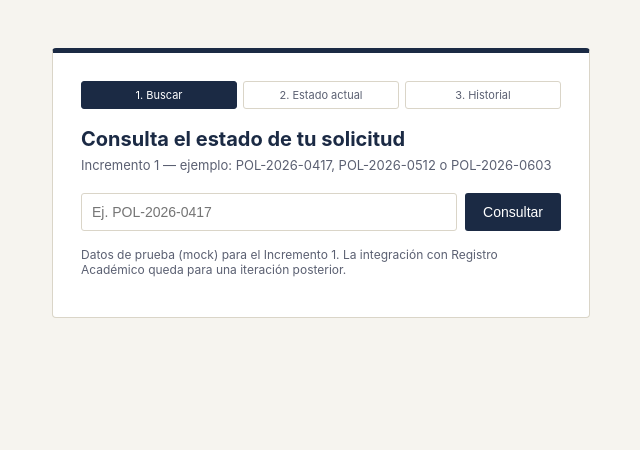
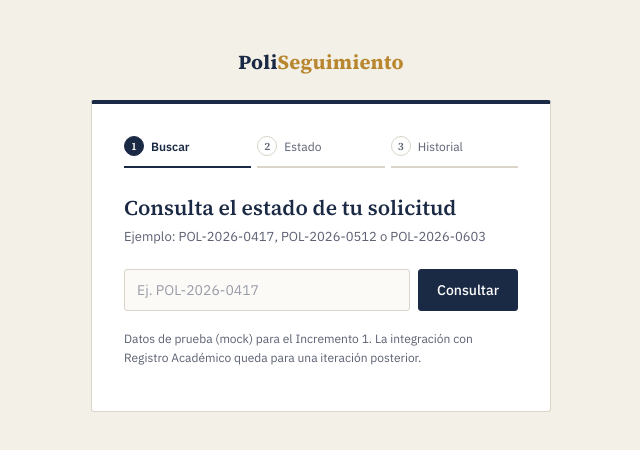
Before and after one commit to taale684-afk/CERTIFICADOFINAL, a website: page public/index.html in a window 1280 px wide. Shown: the whole page, without its empty margins (319-959 px from the left). Drawn offline with Linux system fonts and the light colour scheme.

Commit message:
feat: rediseno visual completo (identidad navy/dorado, stepper numerado, linea de tiempo)

```diff
--- a/public/css/styles.css
+++ b/public/css/styles.css
@@ -1,39 +1,203 @@
+/* ===== PoliSeguimiento — sistema de diseño =====
+   Identidad: expediente/dossier institucional. Navy + dorado, tipografía
+   serif para títulos (tono de acta oficial) y sans para la interfaz. */
+
+@import url('https://fonts.googleapis.com/css2?family=Source+Serif+4:opsz,wght@8..60,500;8..60,600;8..60,700&family=IBM+Plex+Sans:wght@400;500;600&display=swap');
+
 :root{
-  --ink:#1B2A44; --slate:#5B6072; --gold:#B8862E;
-  --amber-bg:#F5E7D3; --amber:#A8631F; --gold-soft:#EFE2C6;
-  --line:#DAD5C8; --paper:#F6F4EF; --card:#FFFFFF;
+  --ink:#1B2A44;
+  --ink-soft:#2E3B57;
+  --slate:#5B6072;
+  --gold:#B8862E;
+  --gold-soft:#EFE2C6;
+  --sage:#3F6D53;
+  --sage-bg:#E7EFE9;
+  --amber:#A8631F;
+  --amber-bg:#F5E7D3;
+  --brick:#9C4B3B;
+  --brick-bg:#F3E4E0;
+  --line:#DAD5C8;
+  --paper:#F3F0E8;
+  --card:#FFFFFF;
+  --serif:'Source Serif 4', Georgia, serif;
+  --sans:'IBM Plex Sans', -apple-system, Arial, sans-serif;
 }
-body{ font-family: -apple-system, Arial, sans-serif; background:var(--paper); color:var(--ink);
-      display:flex; justify-content:center; padding:40px 16px; }
-.card{ background:var(--card); border:1px solid var(--line); border-top:5px solid var(--ink);
-       border-radius:4px; padding:28px; width:100%; max-width:480px; }
-h1{ font-size:20px; margin:0 0 6px; }
-p.sub{ color:var(--slate); font-size:13px; margin:0 0 20px; }
-.row{ display:flex; gap:8px; margin-bottom:16px; }
-input{ flex:1; padding:10px; border:1px solid var(--line); border-radius:3px; font-size:14px; }
-button{ padding:10px 18px; border:none; border-radius:3px; background:var(--ink); color:#fff;
-        cursor:pointer; font-size:14px; }
-button.ghost{ background:transparent; color:var(--ink); border:1px solid var(--line); }
-#resultado{ margin-top:10px; }
-.badge{ display:inline-block; padding:4px 10px; border-radius:3px; font-size:12px; font-weight:600; }
+
+*{ box-sizing:border-box; }
+
+body{
+  font-family:var(--sans);
+  background:var(--paper);
+  color:var(--ink-soft);
+  margin:0;
+  min-height:100vh;
+  display:flex;
+  flex-direction:column;
+  align-items:center;
+  padding:48px 16px;
+}
+
+/* Marca */
+.brand{
+  font-family:var(--serif);
+  font-weight:700;
+  font-size:20px;
+  color:var(--ink);
+  margin-bottom:24px;
+  letter-spacing:.2px;
+}
+.brand span{ color:var(--gold); }
+
+.card{
+  background:var(--card);
+  border:1px solid var(--line);
+  border-top:4px solid var(--ink);
+  border-radius:3px;
+  padding:32px;
+  width:100%;
+  max-width:460px;
+}
+
+/* Stepper numerado: el contenido sí es una secuencia (Buscar -> Estado -> Historial) */
+.stepper{
+  display:flex;
+  align-items:center;
+  gap:6px;
+  margin-bottom:26px;
+}
+.step-tab{
+  flex:1;
+  display:flex;
+  align-items:center;
+  gap:7px;
+  font-size:12px;
+  color:var(--slate);
+  padding-bottom:10px;
+  border-bottom:2px solid var(--line);
+}
+.step-tab .num{
+  width:20px; height:20px; flex:none;
+  border-radius:50%;
+  border:1.5px solid var(--line);
+  display:flex; align-items:center; justify-content:center;
+  font-family:var(--serif); font-weight:600; font-size:11px;
+  color:var(--slate);
+}
+.step-tab.active{ color:var(--ink); border-bottom-color:var(--ink); font-weight:600; }
+.step-tab.active .num{ background:var(--ink); border-color:var(--ink); color:#fff; }
+
+h1{
+  font-family:var(--serif);
+  font-weight:600;
+  font-size:21px;
+  color:var(--ink);
+  margin:0 0 6px;
+  line-height:1.3;
+}
+p.sub{ color:var(--slate); font-size:13px; margin:0 0 22px; line-height:1.5; }
+
+.row{ display:flex; gap:8px; margin-bottom:14px; }
+input{
+  flex:1;
+  padding:11px 12px;
+  border:1px solid var(--line);
+  border-radius:3px;
+  font-size:14px;
+  font-family:var(--sans);
+  background:#FBFAF7;
+  color:var(--ink);
+}
+input:focus{ outline:2px solid var(--gold); outline-offset:1px; }
+input::placeholder{ color:#9A9CA8; }
+
+button{
+  padding:11px 18px;
+  border:1px solid var(--ink);
+  border-radius:3px;
+  background:var(--ink);
+  color:#fff;
+  cursor:pointer;
+  font-family:var(--sans);
+  font-weight:500;
+  font-size:14px;
+  white-space:nowrap;
+}
+button:hover{ background:var(--ink-soft); }
+button:focus-visible{ outline:2px solid var(--gold); outline-offset:2px; }
+button.ghost{ background:transparent; color:var(--ink); border-color:var(--line); }
+button.ghost:hover{ background:#FBFAF7; }
+
+#resultado, #estado-contenido{ margin-top:4px; }
+
+.badge{
+  display:inline-block;
+  padding:4px 11px;
+  border-radius:3px;
+  font-size:11.5px;
+  font-weight:600;
+  margin-left:6px;
+}
 .badge.pendiente{ background:var(--amber-bg); color:var(--amber); }
 .badge.trasladada{ background:var(--gold-soft); color:var(--gold); }
-.badge.revision{ background:#E7EFE9; color:#3F6D53; }
-.error{ color:#9C4B3B; font-size:13px; }
-.hint{ color:var(--slate); font-size:12px; margin-top:14px; }
-.historial{ margin-top:14px; border-top:1px solid var(--line); padding-top:10px; }
-.historial h3{ font-size:13px; margin:0 0 8px; }
-.historial ul{ list-style:none; padding:0; margin:0; }
-.historial li{ font-size:12.5px; padding:6px 0; border-bottom:1px dashed var(--line); }
-.historial .fecha{ color:var(--slate); font-size:11px; }
-.tiempo-box{ margin-top:14px; padding:10px 12px; border-radius:3px; font-size:12.5px; }
-.tiempo-box.ok{ background:#E7EFE9; color:#3F6D53; }
-.tiempo-box.alerta{ background:#F3E4E0; color:#9C4B3B; font-weight:600; }
+.badge.revision{ background:var(--sage-bg); color:var(--sage); }
 
-/* Navegación de pantallas (Buscar / Estado / Historial) */
-.stepper{ display:flex; gap:6px; margin-bottom:18px; }
-.step-tab{ flex:1; text-align:center; font-size:11px; padding:6px 4px; border:1px solid var(--line);
-           border-radius:3px; color:var(--slate); background:var(--card); }
-.step-tab.active{ background:var(--ink); color:#fff; border-color:var(--ink); }
+.error{ color:var(--brick); font-size:13px; margin:8px 0 0; }
+.hint{ color:var(--slate); font-size:12px; margin-top:18px; line-height:1.6; }
+
+/* Ficha de estado */
+.ficha-titulo{ font-size:15px; font-weight:600; color:var(--ink); margin:14px 0 2px; }
+.ficha-meta{ font-size:12.5px; color:var(--slate); margin:0 0 14px; }
+.ficha-campo{ font-size:13.5px; color:var(--ink-soft); margin:10px 0; line-height:1.5; }
+.ficha-campo strong{ color:var(--ink); }
+
+/* Caja de alerta de tiempo — el único elemento "llamativo" de la interfaz */
+.tiempo-box{
+  margin-top:16px;
+  padding:12px 14px;
+  border-radius:3px;
+  font-size:13px;
+  line-height:1.5;
+}
+.tiempo-box.ok{ background:var(--sage-bg); color:var(--sage); }
+.tiempo-box.alerta{ background:var(--brick-bg); color:var(--brick); font-weight:600; }
+
+/* Historial: línea de tiempo con marcadores */
+.historial{ margin-top:18px; padding-top:16px; border-top:1px solid var(--line); }
+.historial h3{ font-family:var(--serif); font-size:14px; color:var(--ink); margin:0 0 14px; font-weight:600; }
+.historial ul{ list-style:none; padding:0; margin:0; position:relative; }
+.historial ul::before{
+  content:"";
+  position:absolute; left:4px; top:6px; bottom:6px;
+  width:2px; background:var(--line);
+}
+.historial li{
+  position:relative;
+  padding:0 0 18px 24px;
+  font-size:13px;
+  color:var(--ink-soft);
+  line-height:1.5;
+}
+.historial li:last-child{ padding-bottom:0; }
+.historial li::before{
+  content:"";
+  position:absolute; left:0; top:4px;
+  width:9px; height:9px; border-radius:50%;
+  background:var(--card); border:2px solid var(--gold);
+}
+.historial li strong{ color:var(--ink); font-weight:600; }
+.historial .fecha{ color:var(--slate); font-size:11.5px; }
+
+/* Reenvío de documento */
+.reenvio-box{
+  margin-top:18px;
+  padding:16px;
+  border:1px solid var(--gold-soft);
+  background:#FDFBF6;
+  border-radius:3px;
+}
+.reenvio-box p{ margin:0 0 10px; font-size:13px; color:var(--ink-soft); line-height:1.5; }
+.reenvio-box p strong{ color:var(--ink); }
+
+.nav-row{ display:flex; justify-content:space-between; margin-top:22px; gap:10px; }
+
 .screen.hidden{ display:none; }
-.nav-row{ display:flex; justify-content:space-between; margin-top:18px; gap:8px; }
--- a/public/index.html
+++ b/public/index.html
@@ -4,20 +4,23 @@
 <meta charset="UTF-8">
 <meta name="viewport" content="width=device-width, initial-scale=1.0">
 <title>PoliSeguimiento — Incremento 1</title>
+<link rel="preconnect" href="https://fonts.googleapis.com">
 <link rel="stylesheet" href="css/styles.css">
 </head>
 <body>
+  <div class="brand">Poli<span>Seguimiento</span></div>
+
   <div class="card">
     <div class="stepper">
-      <div class="step-tab active" id="tab-1">1. Buscar</div>
-      <div class="step-tab" id="tab-2">2. Estado actual</div>
-      <div class="step-tab" id="tab-3">3. Historial</div>
+      <div class="step-tab active" id="tab-1"><span class="num">1</span> Buscar</div>
+      <div class="step-tab" id="tab-2"><span class="num">2</span> Estado</div>
+      <div class="step-tab" id="tab-3"><span class="num">3</span> Historial</div>
     </div>
 
     <!-- Pantalla 1: Buscar -->
     <div class="screen" id="screen-1">
       <h1>Consulta el estado de tu solicitud</h1>
-      <p class="sub">Incremento 1 — ejemplo: POL-2026-0417, POL-2026-0512 o POL-2026-0603</p>
+      <p class="sub">Ejemplo: POL-2026-0417, POL-2026-0512 o POL-2026-0603</p>
       <div class="row">
         <input id="radicado" placeholder="Ej. POL-2026-0417" />
         <button onclick="consultar()">Consultar</button>
@@ -29,6 +32,7 @@
     <!-- Pantalla 2: Estado actual (incluye la alerta de tiempo) -->
     <div class="screen hidden" id="screen-2">
       <h1>Estado actual</h1>
+      <p class="sub">Esto es lo que sabemos de tu solicitud en este momento.</p>
       <div id="estado-contenido"></div>
       <div id="reenvio-contenido"></div>
       <div class="nav-row">
@@ -40,6 +44,7 @@
     <!-- Pantalla 3: Historial de movimientos -->
     <div class="screen hidden" id="screen-3">
       <h1>Historial de movimientos</h1>
+      <p class="sub">Áreas por las que ha pasado tu solicitud, en orden.</p>
       <div id="historial-contenido"></div>
       <div class="nav-row">
         <button class="ghost" onclick="goTo(2)">Volver al estado</button>
@@ -84,11 +89,11 @@
         : `<div class="tiempo-box ok">Tiempo transcurrido: ${t.diasHabilesTranscurridos} de ${t.diasHabilesEsperados} días hábiles esperados.</div>`;
 
       document.getElementById('estado-contenido').innerHTML = `
-        <p><strong>${data.nombreCertificado}</strong><br>
-        Radicado ${data.radicado} · Costo 2026: ${data.costo}
-        <span class="badge ${claseBadgeDe(data.estado)}">${data.estado}</span></p>
-        <p><strong>Área actual:</strong> ${data.areaActual}</p>
-        <p>${data.descripcionArea}</p>
+        <p class="ficha-titulo">${data.nombreCertificado}
+          <span class="badge ${claseBadgeDe(data.estado)}">${data.estado}</span></p>
+        <p class="ficha-meta">Radicado ${data.radicado} · Costo 2026: ${data.costo}</p>
+        <p class="ficha-campo"><strong>Área actual:</strong> ${data.areaActual}</p>
+        <p class="ficha-campo">${data.descripcionArea}</p>
         ${tiempoHtml}
       `;
     }
@@ -111,8 +116,8 @@
         return;
       }
       div.innerHTML = `
-        <div class="tiempo-box ok" style="margin-top:14px;">
-          <p style="margin:0 0 8px;"><strong>Esta solicitud requiere una modificación especial.</strong><br>
+        <div class="reenvio-box">
+          <p><strong>Esta solicitud requiere una modificación especial.</strong><br>
           Si ya corregiste el documento, reenvíalo aquí (escribe el nombre del archivo).</p>
           <div class="row">
             <input id="nombre-archivo" placeholder="Ej. cedula_corregida.pdf" />
```
Also changed, not shown: README.md.
